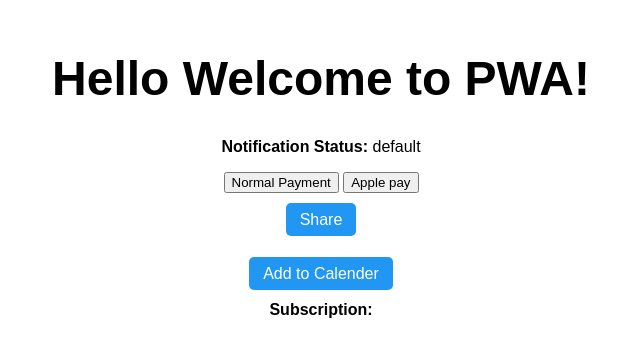
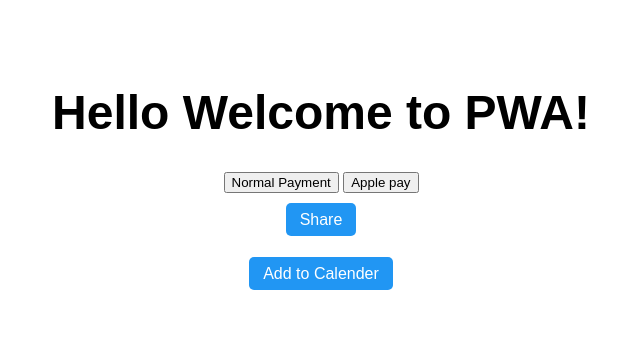
Before and after one commit to mamunme12/hello-pwa, a plain HTML site: page index.html in a window 1280 px wide. Shown: the part 223-580 px from the top of the page, without its empty margins (319-959 px from the left). Drawn offline with Linux system fonts and the light colour scheme.

Commit message:
change home page

```diff
--- a/index.html
+++ b/index.html
@@ -19,7 +19,7 @@
   <div class="container">
     <h1 class="title">Hello Welcome to PWA!</h1>
 
-	<p><b>Notification Status: </b><span id="notification"></span></p>
+	<!-- <p><b>Notification Status: </b><span id="notification"></span></p> -->
 
 	<button id="payment-button">Normal Payment</button>
 	<button id="apple-pay-button">Apple pay</button>
@@ -32,8 +32,8 @@
 
 	<br>
 	<br>
-	<b>Subscription:</b>
-	<p id="subscription"></p>
+	<!-- <b>Subscription:</b>
+	<p id="subscription"></p> -->
 
 
 	<script src="js/main.js"></script>
```
